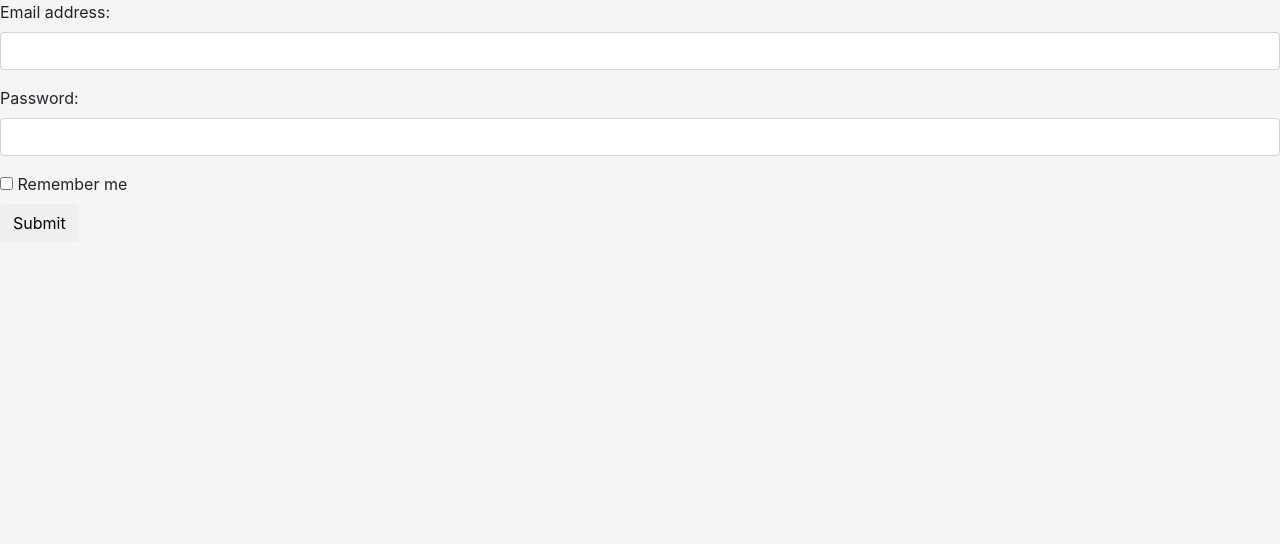
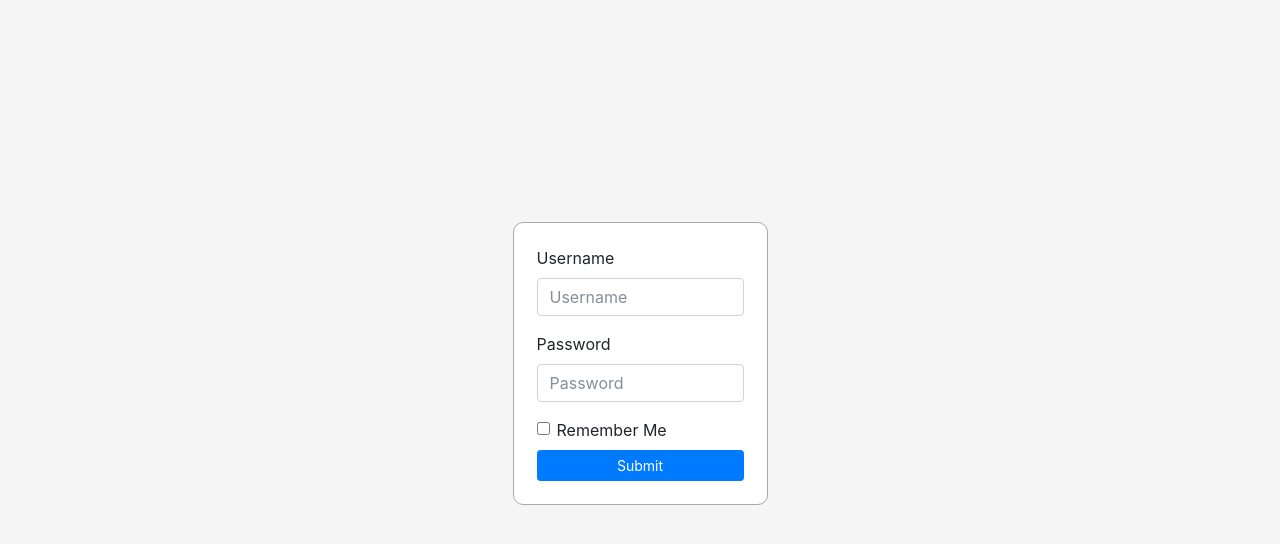
Before and after one commit to duci9y/jumbograde, a Django app: page /test_endpoint/ in a window 1280 px wide. Shown: the top 544 px of the page. Run offline with Django 3.2, Linux system fonts and the light colour scheme; parts of the project's set-up code (start-up, migrations or seed data) failed here and were passed over; some libraries are stand-ins or nearby versions.

Commit message:
add for attributes to username and password labels

```diff
--- a/core/jinja2/core/login.html.j2
+++ b/core/jinja2/core/login.html.j2
@@ -9,16 +9,16 @@
 {% block body %}
 
 <div class="container">
-  <div id="row" class="row justify-content-md-center">
+  <div id="form-row" class="row justify-content-md-center">
     <div class="col-sm-3">
-      <div id="form-container" class="container">
+      <div id="form-container">
         <form>
           <div class="form-group">
-            <label class="username-label">Username</label>
+            <label for="usernameInput">Username</label>
             <input type="text" class="form-control" id="usernameInput" placeholder="Username">
           </div>
           <div class="form-group">
-            <label class="password-label">Password</label>
+            <label for="passwordInput">Password</label>
             <input type="password" class="form-control" id="passwordInput" placeholder="Password">
           </div>
           <div class="form-check">
--- a/core/static/core/login.css
+++ b/core/static/core/login.css
@@ -2,8 +2,8 @@ html, body {
         background-color: #f5f5f5;
 }
 
-#row {
-        margin-top: 23%;
+#form-row {
+        margin-top: 20%;
 }
 #form-container {
         border-style: solid;
--- a/core/urls.py
+++ b/core/urls.py
@@ -4,5 +4,5 @@ from django.views.generic import TemplateView
 
 urlpatterns = [
     url('', include('django.contrib.auth.urls')),
-    url(r'^test_endpoint/$', TemplateView.as_view(template_name='core/test.html.j2'))
+    url(r'^test_endpoint/$', TemplateView.as_view(template_name='core/login.html.j2'))
 ]
```
